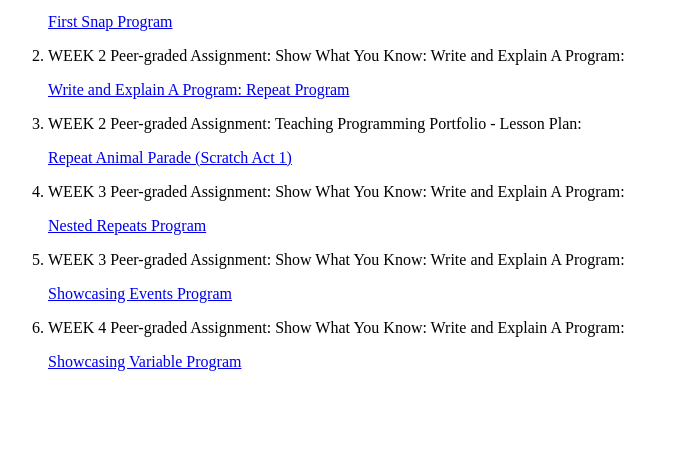
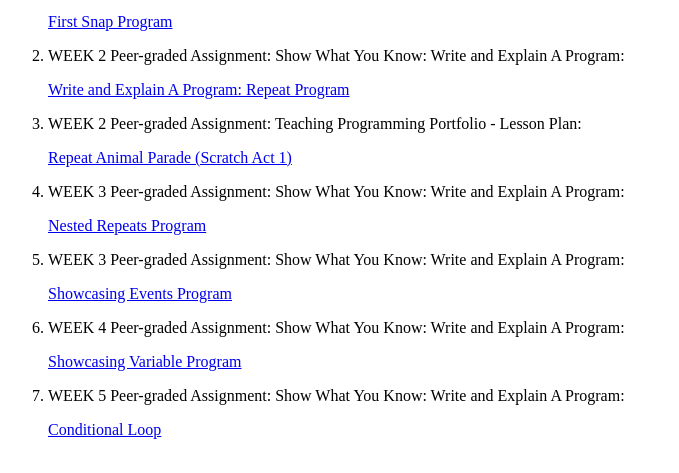
Before and after one commit to melissaignacio/eds124br-Teaching-Programming-Portfolio, a plain HTML site: page index.html in a window 1280 px wide. Shown: the part 101-574 px from the top of the page, without its empty margins (0-679 px from the left). Drawn offline with Linux system fonts and the light colour scheme.

Commit message:
Update index.html

```diff
--- a/index.html
+++ b/index.html
@@ -36,6 +36,13 @@
                 <a href="https://youtu.be/8R_7kuYPNR0">Showcasing Variable Program</a>
             </li>
 
+            <li>
+                <p>WEEK 5 Peer-graded Assignment: Show What You Know: Write and Explain A Program: </p>
+                <a href="https://youtu.be/RPtrCBj7iYE">Conditional Loop</a>
+            </li>
+
+
+
 
 
         </ol>
```
